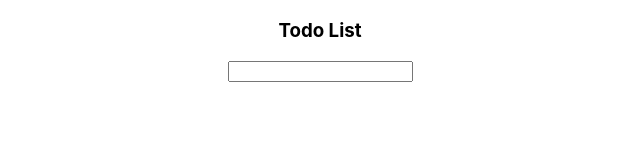
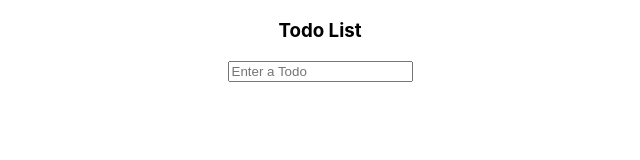
Before and after one commit to vonbarown/Pursuit-Core-Web-React-Lifecycles-Lab, a React (Create React App) app in the folder todo-list/: page / in a window 1280 px wide. Shown: the top 160 px of the page, without its empty margins (320-960 px from the left). Built offline with nearby package versions, Linux system fonts and the light colour scheme.

Commit message:
getting rid of the bullet in the list

```diff
--- a/todo-list/src/App.css
+++ b/todo-list/src/App.css
@@ -36,3 +36,7 @@
     transform: rotate(360deg);
   }
 }
+
+.item {
+  list-style-type: none;
+}
--- a/todo-list/src/components/todoForm.jsx
+++ b/todo-list/src/components/todoForm.jsx
@@ -4,7 +4,7 @@ const TodoForm = (props) => {
 
     return (
         <form onSubmit={props.handleSubmit}>
-            <input type="text" onChange={props.handleNewTodo} />
+            <input type="text" onChange={props.handleNewTodo} placeholder='Enter a Todo' />
         </form>
     )
 
--- a/todo-list/src/components/todoItem.jsx
+++ b/todo-list/src/components/todoItem.jsx
@@ -17,7 +17,7 @@ class TodoItem extends React.Component {
 
     render() {
         return (
-            <li>
+            <li className='item'>
                 <p> {this.props.todo} <button onClick={this.props.handleDelete}>Delete</button></p>
             </li>
         )
--- a/todo-list/src/components/todoList.jsx
+++ b/todo-list/src/components/todoList.jsx
@@ -13,7 +13,7 @@ class List extends Component {
 
     render() {
         return (
-            <ul>
+            <ul className='list'>
                 {this.props.listItems}
             </ul>
         )
```
